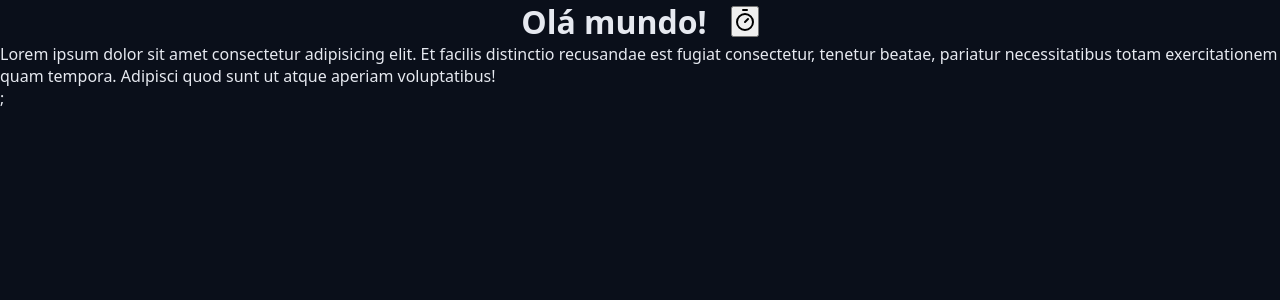
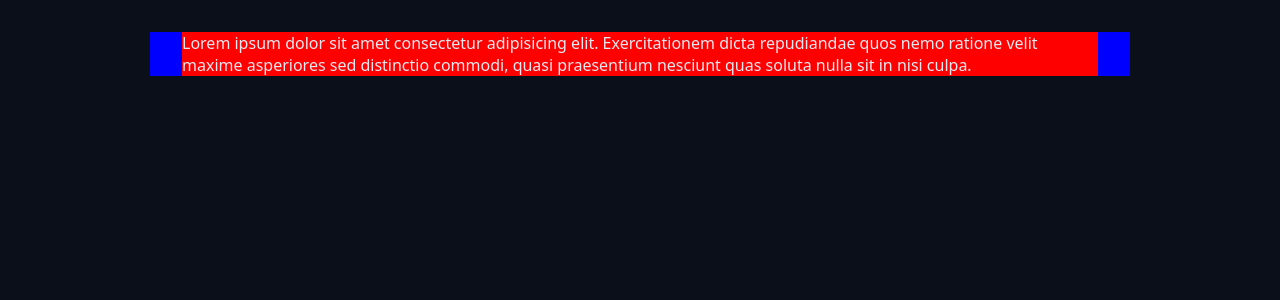
Before and after one commit to Henrique-Kriguer/chronos-pomodoro-henrique, a React (Vite) app: page / in a window 1280 px wide. Shown: the top 300 px of the page. Built offline with nearby package versions, Linux system fonts and the light colour scheme.

Commit message:
configurando css do app com container e content

```diff
--- a/src/App.tsx
+++ b/src/App.tsx
@@ -1,25 +1,19 @@
-import { Heading } from "./components/Heading";
-
 import "./styles/theme.css";
 import "./styles/global.css";
-import { TimerIcon } from "lucide-react";
 
 export function App() {
   return (
     <>
-      <Heading>
-        Olá mundo!
-        <button>
-          <TimerIcon />
-        </button>
-      </Heading>
-      <p>
-        Lorem ipsum dolor sit amet consectetur adipisicing elit. Et facilis
-        distinctio recusandae est fugiat consectetur, tenetur beatae, pariatur
-        necessitatibus totam exercitationem quam tempora. Adipisci quod sunt ut
-        atque aperiam voluptatibus!
-      </p>
-      ;
+      <div className="container">
+        <div className="content">
+          <section>
+            Lorem ipsum dolor sit amet consectetur adipisicing elit.
+            Exercitationem dicta repudiandae quos nemo ratione velit maxime
+            asperiores sed distinctio commodi, quasi praesentium nesciunt quas
+            soluta nulla sit in nisi culpa.
+          </section>
+        </div>
+      </div>
     </>
   );
 }
--- a/src/styles/global.css
+++ b/src/styles/global.css
@@ -15,3 +15,14 @@ body {
   background: var(--gray-900);
   color: var(--text-default);
 }
+
+.container {
+  max-width: 98rem;
+  background-color: blue;
+  margin: 0 auto;
+}
+
+.content {
+  background-color: red;
+  margin: 3.2rem;
+}
```
